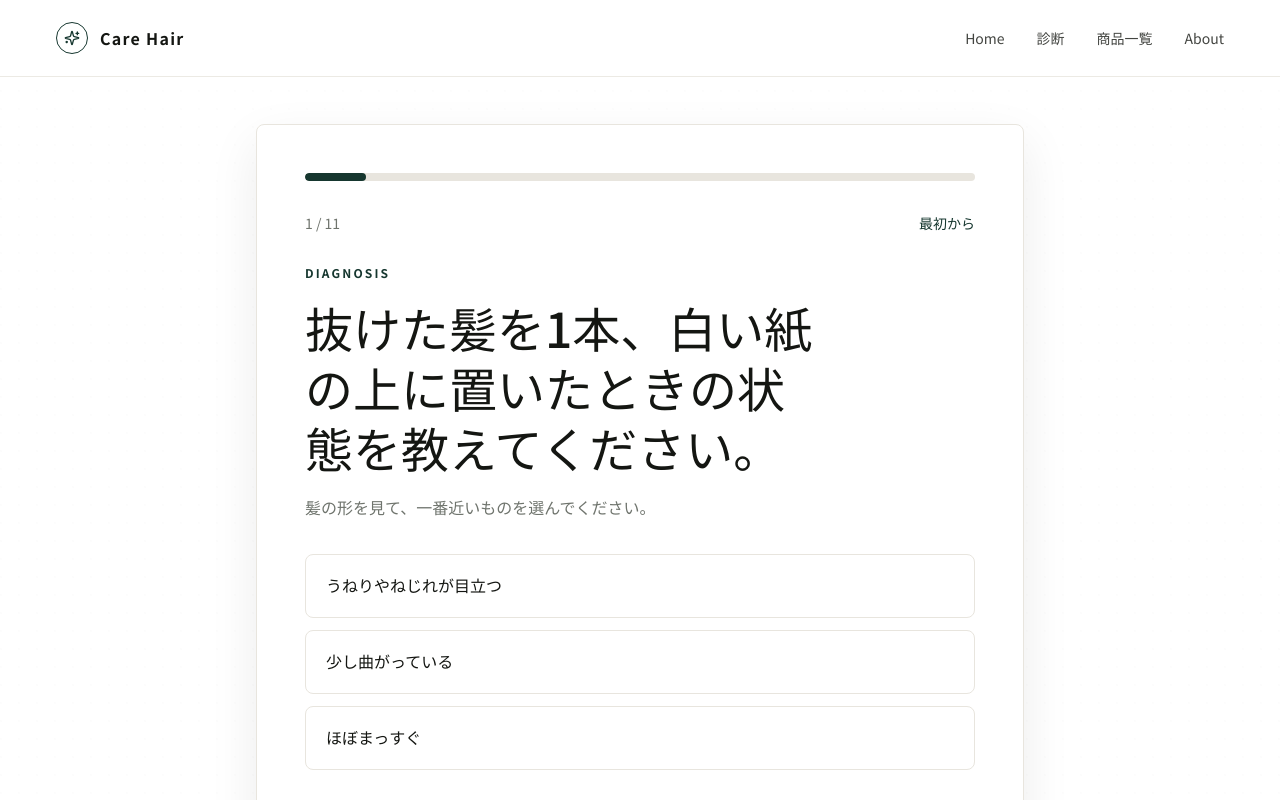
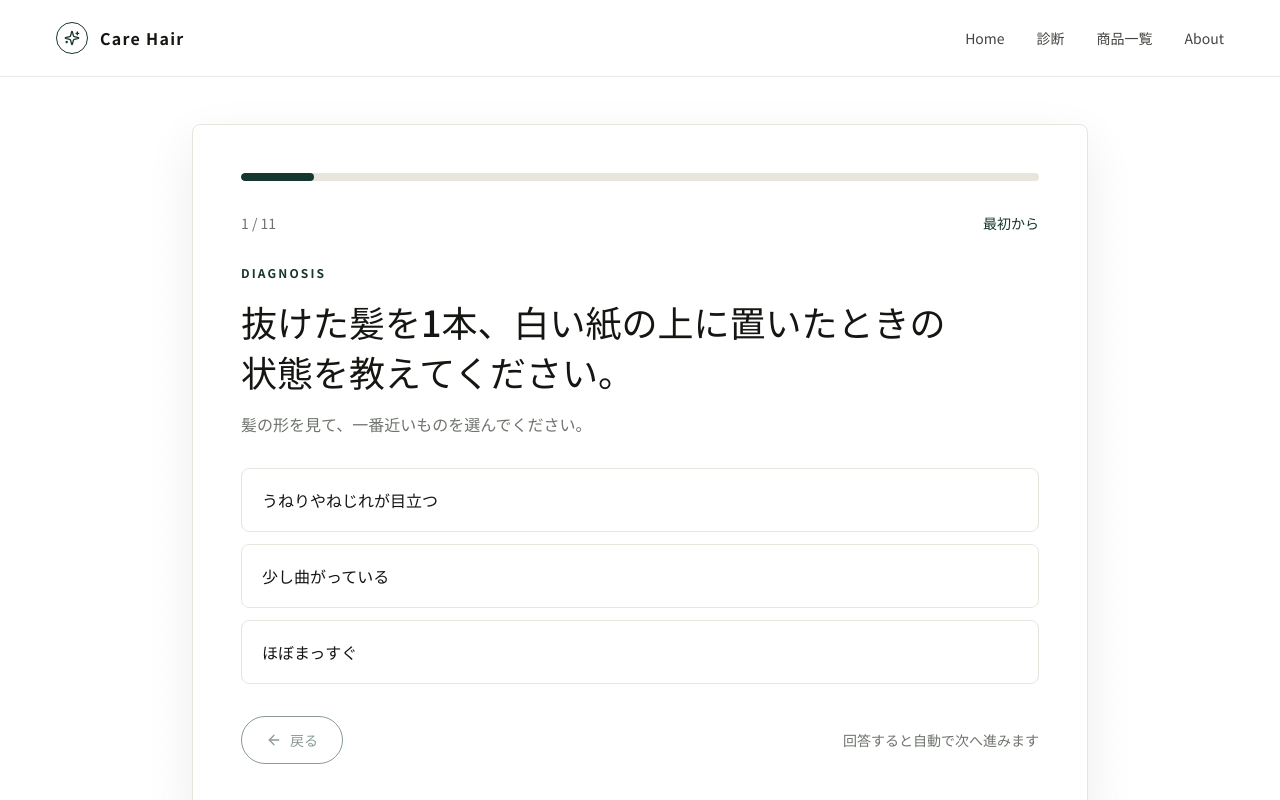
Before and after one commit to gomaabura1102-beep/care-hair, a Next.js app: page /diagnosis in a window 1280 px wide. Shown: the top 800 px of the page. Built offline with nearby package versions, Linux system fonts and the light colour scheme.

Commit message:
Fix diagnosis question wrapping

```diff
--- a/app/globals.css
+++ b/app/globals.css
@@ -35,6 +35,13 @@ img {
   text-wrap: balance;
 }
 
+.jp-question-title {
+  line-break: strict;
+  overflow-wrap: normal;
+  text-wrap: pretty;
+  word-break: auto-phrase;
+}
+
 .noise {
   background-image:
     linear-gradient(rgba(255, 255, 255, .88), rgba(255, 255, 255, .88)),
--- a/features/diagnosis/diagnosis-form.tsx
+++ b/features/diagnosis/diagnosis-form.tsx
@@ -44,7 +44,7 @@ export function DiagnosisForm() {
   };
 
   return (
-    <div className="mx-auto w-full max-w-3xl rounded-brand border border-line bg-white/95 p-5 shadow-brand sm:p-6 md:p-12">
+    <div className="mx-auto w-full max-w-4xl rounded-brand border border-line bg-white/95 p-5 shadow-brand sm:p-7 md:p-12">
       <div className="mb-8 h-2 overflow-hidden rounded-full bg-line" aria-label="診断の進捗">
         <div className="h-full rounded-full bg-green transition-all duration-500" style={{ width: `${progress}%` }} />
       </div>
@@ -66,8 +66,10 @@ export function DiagnosisForm() {
       </div>
 
       <p className="mb-4 text-xs font-bold uppercase tracking-[0.18em] text-green">Diagnosis</p>
-      <h1 className="text-balance text-2xl font-medium leading-snug sm:text-3xl md:text-5xl md:leading-tight">{question.title}</h1>
-      <p className="mt-4 text-muted">{question.hint}</p>
+      <h1 className="jp-question-title max-w-3xl text-2xl font-medium leading-[1.45] sm:text-3xl md:text-4xl md:leading-[1.38]">
+        {question.title}
+      </h1>
+      <p className="mt-4 max-w-2xl text-sm leading-7 text-muted sm:text-base">{question.hint}</p>
 
       <Controller
         control={form.control}
@@ -82,7 +84,7 @@ export function DiagnosisForm() {
                   key={option.label}
                   type="button"
                   className={cn(
-                    "min-h-16 rounded-brand border border-line bg-white px-5 py-4 text-left transition duration-300 hover:-translate-y-0.5 hover:border-green hover:bg-soft",
+                    "min-h-16 rounded-brand border border-line bg-white px-5 py-4 text-left leading-7 transition duration-300 hover:-translate-y-0.5 hover:border-green hover:bg-soft sm:text-base",
                     selected && "border-green bg-sage/60"
                   )}
                   onClick={() => {
```
